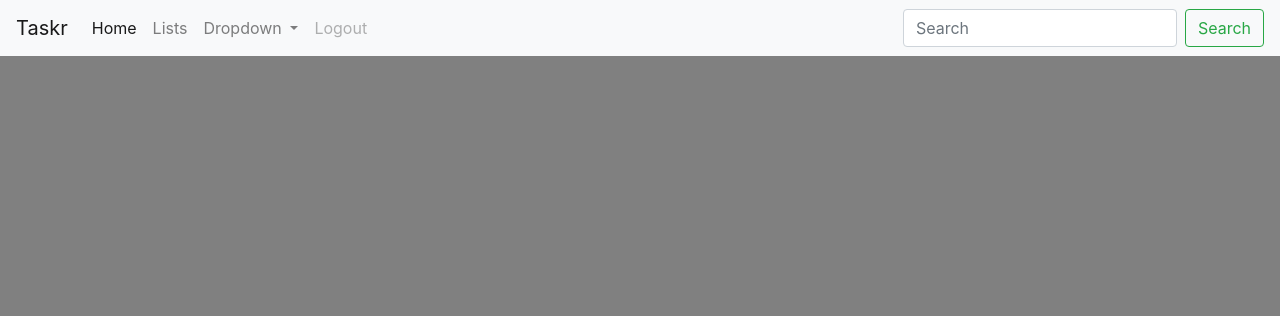
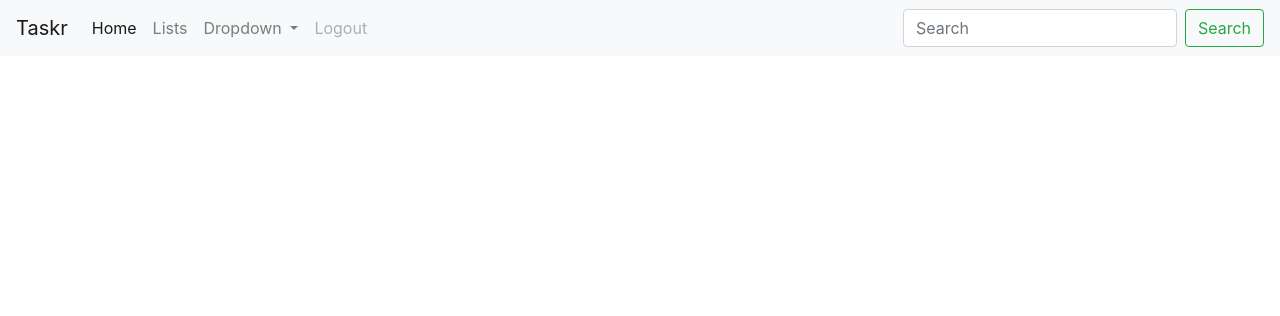
Before and after one commit to ddot159/CMPE131Team6, a Flask app: template app/templates/base.html in a window 1280 px wide. Shown: the top 316 px of the page. Run offline with Flask 2, Linux system fonts and the light colour scheme; the template is opened without the code that fills it, so the values that code supplies are empty; some libraries are stand-ins or nearby versions.

Commit message:
Small update to base.html

```diff
--- a/app/templates/base.html
+++ b/app/templates/base.html
@@ -7,7 +7,7 @@
         <title>Home Page - my task</title>
         {% endif %}
     </head>
-	   <body style="background-color:gray;">
+	   <body bgcolor="#808080">
 	        {% with messages = get_flashed_messages() %}
 		    {% if messages %}
 		    <ul>
```
